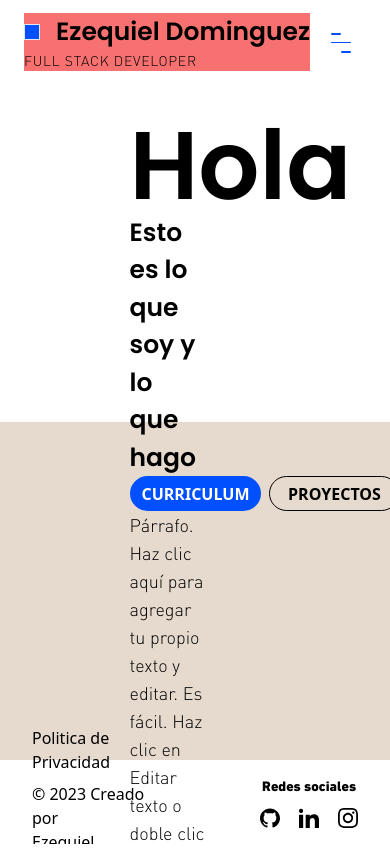
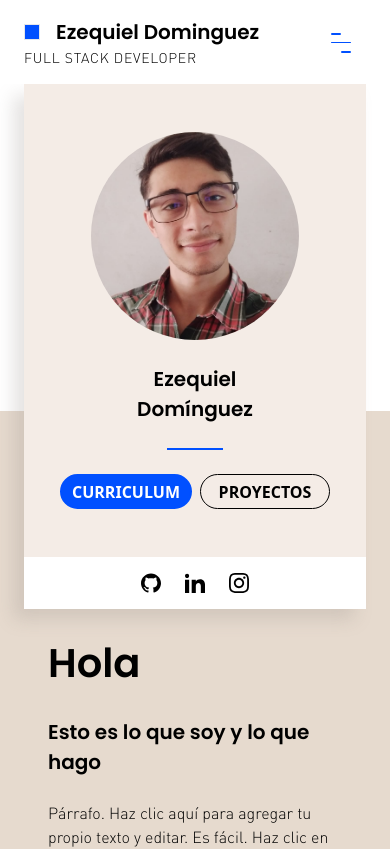
Before and after one commit to Cocahuana/portfolio_nextjs, a Next.js app: page / in a window 390 px wide. Shown: the top 849 px of the page. Built offline with nearby package versions, Linux system fonts and the light colour scheme.

Commit message:
Feat: homepage mobile view completed

```diff
--- a/src/components/modules/Footer/Footer.module.css
+++ b/src/components/modules/Footer/Footer.module.css
@@ -1,3 +1,20 @@
+.footer{
+    width: 100%;
+    min-height: 10vh;
+    display: flex;
+    padding: 1.5rem;
+    gap: 1rem;
+}
+.firstCol, .secondCol{
+    display: flex;
+    height: 100%;
+    width: 50%;
+    flex-direction: column;
+}
+
+
+
+@media (min-width: 1024px) {
     .footer{
         width: 100%;
         height: 10vh;
@@ -21,6 +38,7 @@
 
     .secondCol{
         width: 60%;
-    justify-content: flex-end;
-    align-items: center;
+        justify-content: center;
+        align-items: flex-end;
     }
+  }
--- a/src/components/modules/Footer/Footer.tsx
+++ b/src/components/modules/Footer/Footer.tsx
@@ -12,10 +12,10 @@ function Footer() {
 				<span>© 2023 Creado por</span>
 				<span>Ezequiel Dominguez</span>
 			</div>
-			<div className={secondCol}>
-				<div className='flex w-1/2 sm:w-1/3 h-16 lg:w-28 justify-around flex-col items-center'>
+			<div className={`${secondCol}`}>
+				<div className='flex sm:w-1/3 h-16 lg:w-28 justify-around flex-col items-center '>
 					<BoldSpan>Redes sociales</BoldSpan>
-					<SocialMediaContainer />
+					<SocialMediaContainer className='justify-evenly lg:justify-between' />
 				</div>
 			</div>
 		</footer>
--- a/src/components/modules/Header/Header.tsx
+++ b/src/components/modules/Header/Header.tsx
@@ -33,7 +33,7 @@ function Header() {
 	return (
 		<div className='h-[10vh] flex w-full bg-white fixed top-0 overflow-hidden'>
 			<div className='flex lg:hidden w-full justify-between px-6 items-center'>
-				<div className='flex flex-col items-start bg-red-400'>
+				<div className='flex flex-col items-start'>
 					<div className='flex justify-center items-center'>
 						<SquareBlock />
 						<h3 className='ml-4'>Ezequiel Dominguez</h3>
--- a/src/components/modules/ProfileCard/ProfileCard.tsx
+++ b/src/components/modules/ProfileCard/ProfileCard.tsx
@@ -1,7 +1,14 @@
 import Picture, { Shape } from "@/components/elements/Picture/Picture";
 import IMG_Professional from "src/assets/images/professional picture.jpeg";
 import SocialMediaContainer from "../SocialMediaContainer/SocialMediaContainer";
+import Button from "@/components/elements/Button/Button";
 function ProfileCard() {
+	const CTAs = (
+		<div className='flex lg:hidden gap-2'>
+			<Button href='/curriculum' text='CURRICULUM' active={true} />
+			<Button href='/Proyectos' text='PROYECTOS' active={false} />
+		</div>
+	);
 	return (
 		<div className='w-full h-full bg-[color:var(--skin-bg)] flex flex-col items-center leftBottomShadow'>
 			<div className='w-full h-full flex flex-col items-center p-12 gap-6'>
@@ -17,11 +24,12 @@ function ProfileCard() {
 					<h3>Domínguez</h3>
 				</div>
 				<div className='w-14 h-0.5 bg-[color:var(--primary-bg)]' />
-				<p className='text-lg ml-1 font-medium tracking-widest'>
+				<p className='hidden lg:block text-lg ml-1 font-medium tracking-widest'>
 					FULL STACK DEVELOPER
 				</p>
+				{CTAs}
 			</div>
-			<div className='bg-white w-full flex justify-center items-center p-4 '>
+			<div className='bg-white w-full flex justify-center items-center p-4'>
 				<SocialMediaContainer
 					justify='justify-center'
 					items='items-center'
--- a/src/components/modules/SocialMediaContainer/SocialMediaContainer.tsx
+++ b/src/components/modules/SocialMediaContainer/SocialMediaContainer.tsx
@@ -5,9 +5,12 @@ type Props = {
 	justify?: string;
 	items?: string;
 	gap?: string;
+	className?: string;
 };
-function SocialMediaContainer({ justify, items, gap }: Props) {
-	const styles = ` ${justify ? justify : "justify-between"} ${items} ${gap}`;
+function SocialMediaContainer({ justify, items, gap, className }: Props) {
+	const styles = ` ${
+		justify ? justify : "justify-between"
+	} ${items} ${gap} ${className}`;
 	return (
 		<div className={`flex w-full  ${styles}`}>
 			<LinkIcon
--- a/src/components/templates/HomePage/HomePage.module.css
+++ b/src/components/templates/HomePage/HomePage.module.css
@@ -1,5 +1,5 @@
 .skinBg{
-    background: linear-gradient(to top,  var(--skin-dark-bg) 0%,var(--skin-dark-bg) 50%,white 50%,white 100%);
+    background: linear-gradient(to top,  var(--skin-dark-bg) 0%,var(--skin-dark-bg) 65%,white 65%,white 100%);
 }
 
 @media (min-width: 1024px) {
--- a/src/components/templates/HomePage/HomePage.tsx
+++ b/src/components/templates/HomePage/HomePage.tsx
@@ -3,39 +3,36 @@ import styles from "./HomePage.module.css";
 import ProfileCard from "@/components/modules/ProfileCard/ProfileCard";
 function HomePage() {
 	/* styles.content */
+	const CTAs = (
+		<div className='hidden lg:flex gap-2'>
+			<Button href='/curriculum' text='CURRICULUM' active={true} />
+			<Button href='/Proyectos' text='PROYECTOS' active={false} />
+		</div>
+	);
 	return (
 		<div className={`flex w-full h-full ${styles.skinBg}`}>
 			<div className='w-full h-full'>
-				<div className='bg-transparent w-full h-[80vh] flex justify-center items-center '>
-					<div className='w-1/2 h-auto'>
+				<div className='bg-transparent px-6 mb-6 w-full minH-[80vh] lg:h-[80vh] flex justify-center items-center '>
+					<div className='w-full lg:w-1/2 h-auto'>
 						<div className='w-full h-full'>
 							<div className='flex flex-col lg:flex-row w-full h-full'>
-								<div className='w-2/5'>
+								<div className=' w-full lg:w-2/5'>
 									<ProfileCard />
 								</div>
-								<div className='w-1/2 flex flex-col justify-between items-start px-8 pt-16'>
-									<h2 className='text-8xl'>Hola</h2>
+								<div className='w-full lg:w-1/2 flex flex-col justify-between items-start p-6 lg:px-8 lg:pt-16 gap-6 lg:gap-0 '>
+									<h2 className='text-[40px] lg:text-8xl'>
+										Hola
+									</h2>
 									<h3>Esto es lo que soy y lo que hago</h3>
-									<div className='flex gap-2'>
-										<Button
-											href='/curriculum'
-											text='CURRICULUM'
-											active={true}
-										/>
-										<Button
-											href='/Proyectos'
-											text='PROYECTOS'
-											active={false}
-										/>
-									</div>
-									<p className='text-lg'>
+									{CTAs}
+									<p className='text-base lg:text-lg'>
 										Párrafo. Haz clic aquí para agregar tu
 										propio texto y editar. Es fácil. Haz
 										clic en Editar texto o doble clic aquí
 										para agregar tu contenido y cambiar la
 										fuente.
 									</p>
-									<p className='text-lg'>
+									<p className='text-base lg:text-lg'>
 										Aquí puedes contar tu historia y
 										permitir que tus usuarios sepan más
 										sobre ti.
--- a/src/styles/globals.css
+++ b/src/styles/globals.css
@@ -51,9 +51,6 @@ h2{
 h3{
   font-weight: bold;
   font-size: 20px;
-  @media (max-width: 640px) {
-    font-size: 25px;
-  }
 }
 h4{
   font-size: 22px;
```
Lines whose indentation alone changed are shown as unchanged.
